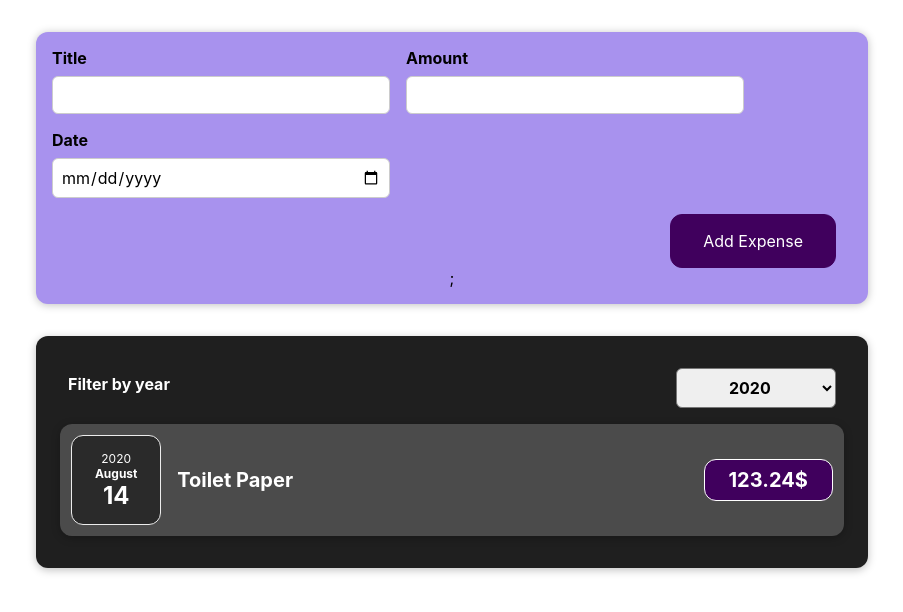
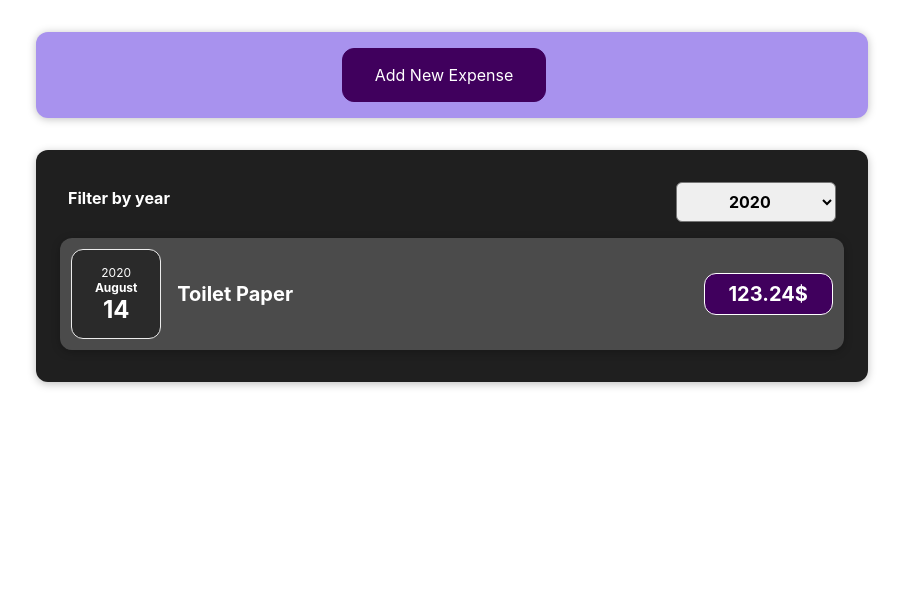
Before and after one commit to 1khansaad/01-React-Expense-Tracker, a React (Create React App) app in the folder expense-tracker/: page / in a window 1280 px wide. Shown: the top 612 px of the page, without its empty margins (188-1091 px from the left). Built offline with nearby package versions, Linux system fonts and the light colour scheme.

Commit message:
added add new expense button

```diff
--- a/expense-tracker/src/components/NewExpense/ExpenseForm.css
+++ b/expense-tracker/src/components/NewExpense/ExpenseForm.css
@@ -22,5 +22,6 @@
 }
 
 .new-expense__actions {
-  text-align: right;
+  display: flex;
+  justify-content: end;
 }
--- a/expense-tracker/src/components/NewExpense/ExpenseForm.js
+++ b/expense-tracker/src/components/NewExpense/ExpenseForm.js
@@ -28,6 +28,7 @@ const ExpenseForm = (props) => {
     setNewDate("");
     setNewTitle("");
   };
+
   return (
     <form onSubmit={submitHandler}>
       <div className="new-expense__controls">
@@ -61,6 +62,9 @@ const ExpenseForm = (props) => {
         </div>
       </div>
       <div className="new-expense__actions">
+        <button type="button" onClick={props.onHideForm}>
+          Cancel
+        </button>
         <button type="submit">Add Expense</button>
       </div>
     </form>
--- a/expense-tracker/src/components/NewExpense/NewExpense.css
+++ b/expense-tracker/src/components/NewExpense/NewExpense.css
@@ -9,7 +9,8 @@
   box-shadow: 0 1px 8px rgba(0, 0, 0, 0.25);
 }
 
-.new-expense button {
+.new-expense button,
+.cancle {
   font: inherit;
   cursor: pointer;
   padding: 1rem 2rem;
--- a/expense-tracker/src/components/NewExpense/NewExpense.js
+++ b/expense-tracker/src/components/NewExpense/NewExpense.js
@@ -1,8 +1,17 @@
-import React from "react";
+import React, { useState } from "react";
 import "./NewExpense.css";
 import ExpenseForm from "./ExpenseForm";
 
 const NewExpense = (props) => {
+  const [IsEditing, SetIsEditing] = useState(false);
+
+  function ShowFormHandler() {
+    SetIsEditing(true);
+  }
+
+  function HideFormHandler() {
+    SetIsEditing(false);
+  }
   const onExpenseDataTransfer = (expenseData) => {
     const data = {
       id: Math.random(),
@@ -13,7 +22,13 @@ const NewExpense = (props) => {
 
   return (
     <div className="new-expense">
-      <ExpenseForm onExpenseDataHandler={onExpenseDataTransfer} />;
+      {!IsEditing && <button onClick={ShowFormHandler}>Add New Expense</button>}
+      {IsEditing && (
+        <ExpenseForm
+          onExpenseDataHandler={onExpenseDataTransfer}
+          onHideForm={HideFormHandler}
+        />
+      )}
     </div>
   );
 };
```
